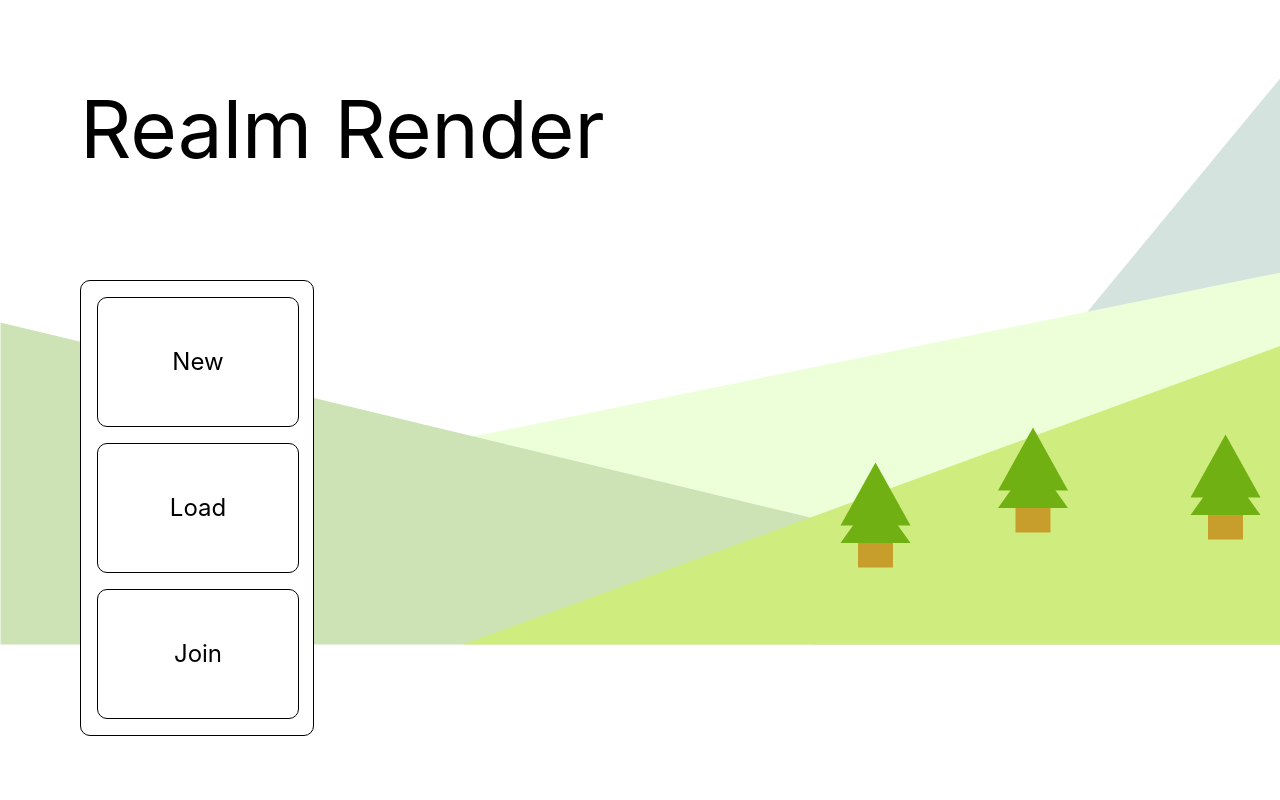
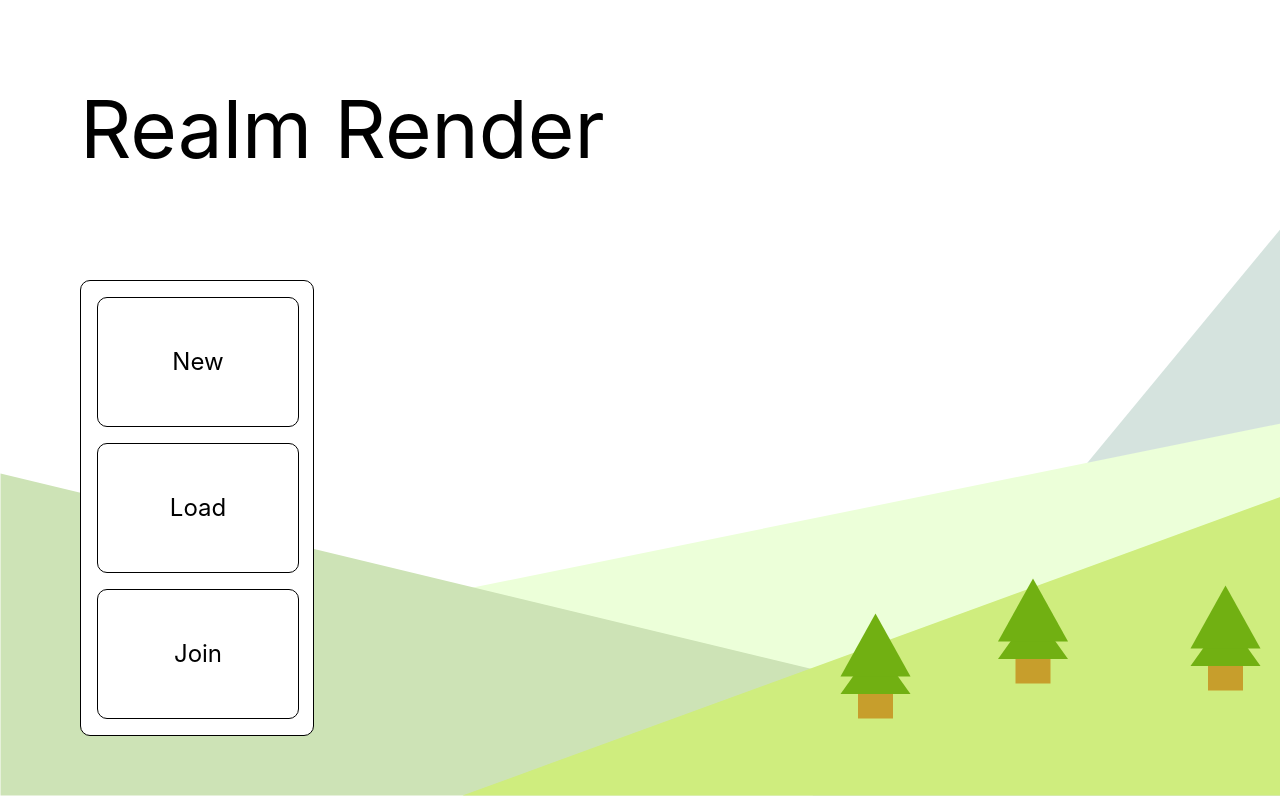
Before and after one commit to WilliamWFK/RealmRender, a React (Create React App) app in the folder software/realm-render/: page / in a window 1280 px wide. Shown: the top 800 px of the page. Built offline with nearby package versions, Linux system fonts and the light colour scheme.

Commit message:
fix(img issue): changed css and index to be a custom div rather than img itself

```diff
--- a/software/realm-render/src/pages/index.js
+++ b/software/realm-render/src/pages/index.js
@@ -14,7 +14,9 @@ const Home = () => {
                 <Link to="/loadMap" className="menuButtonItem"><p>Load</p></Link>
                 <Link to="/join" className="menuButtonItem"><p>Join</p></Link>
             </div>
-            <img src={background} alt="background"></img>
+            <div className="custom-background">
+              <img src={background} alt="background"></img>
+            </div>
         </div>
 
     );
--- a/software/realm-render/src/styles/App.css
+++ b/software/realm-render/src/styles/App.css
@@ -51,11 +51,11 @@
 
 }
 
-/*img {
+.custom-background {
   position: absolute;
   bottom: 0;
   z-index: 1;
   object-fit: contain;
   width: 100vw;
   object-position: bottom;
-}*/
+}
```
